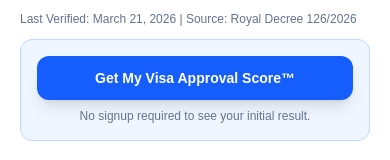
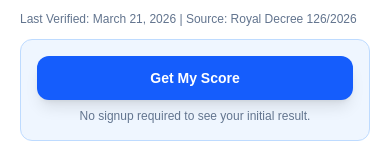
Before and after one commit to theviabilityindex-crypto/theviability-global-next, a Next.js app: page /spain-digital-nomad-visa-income-2026 in a window 390 px wide. Shown: the part 183-343 px from the top of the page. Built offline with nearby package versions, Linux system fonts and the light colour scheme.

Commit message:
Finalize Spain authority page mobile CTA

```diff
--- a/app/spain-digital-nomad-visa-income-2026/page.tsx
+++ b/app/spain-digital-nomad-visa-income-2026/page.tsx
@@ -149,7 +149,7 @@ export default function Page() {
               href="/check/spain?year=2026&source=authority"
               className="block w-full text-center bg-blue-600 hover:bg-blue-700 text-white px-4 py-3 rounded-xl font-semibold shadow-lg text-sm sm:text-base"
             >
-              <span className="sm:hidden">Get My Visa Approval Score™</span>
+              <span className="sm:hidden">Get My Score</span>
               <span className="hidden sm:inline">
                 Get My Visa Approval Score™
               </span>
@@ -580,7 +580,7 @@ export default function Page() {
               href="/check/spain?year=2026&source=authority"
               className="bg-blue-600 hover:bg-blue-700 text-white px-4 py-3 rounded-xl font-semibold text-center inline-block shadow-lg text-sm sm:text-base"
             >
-              <span className="sm:hidden">Get My Visa Approval Score™</span>
+              <span className="sm:hidden">Get My Score</span>
               <span className="hidden sm:inline">
                 Get My Visa Approval Score™
               </span>
```
